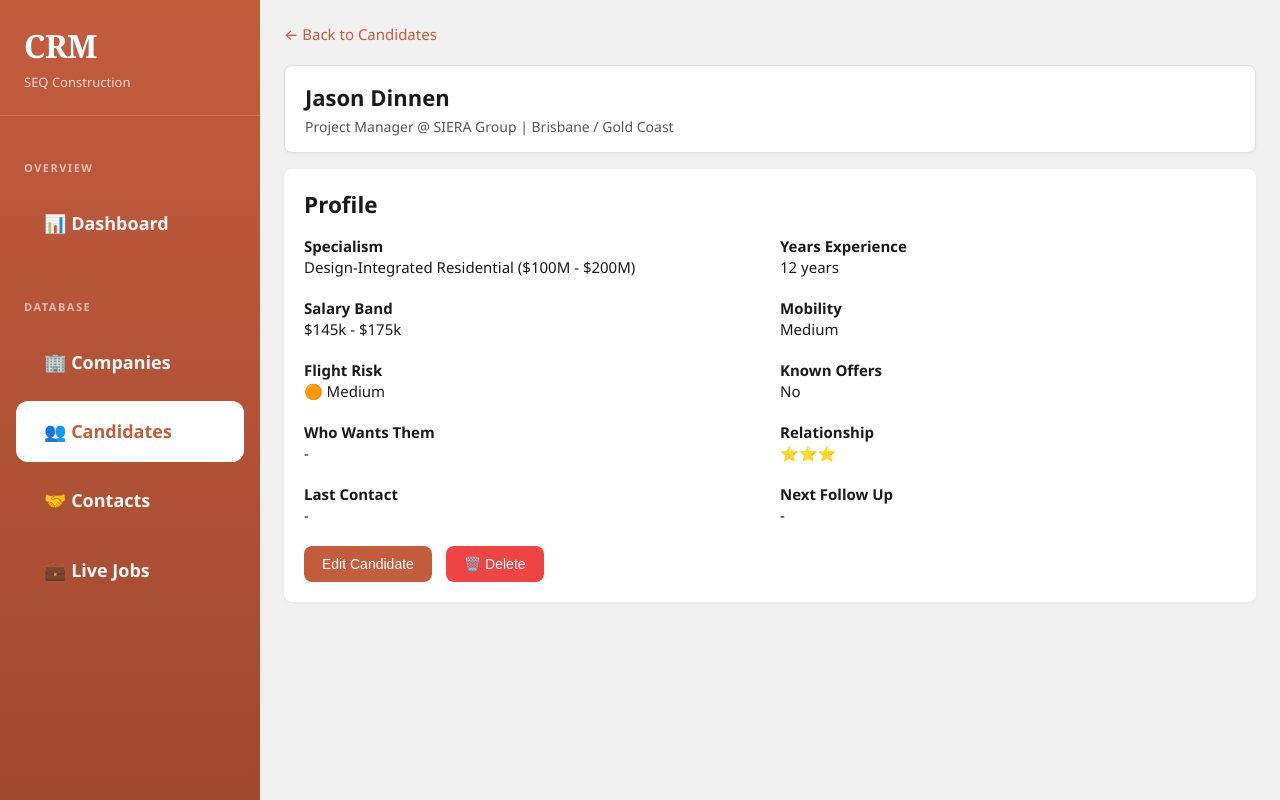
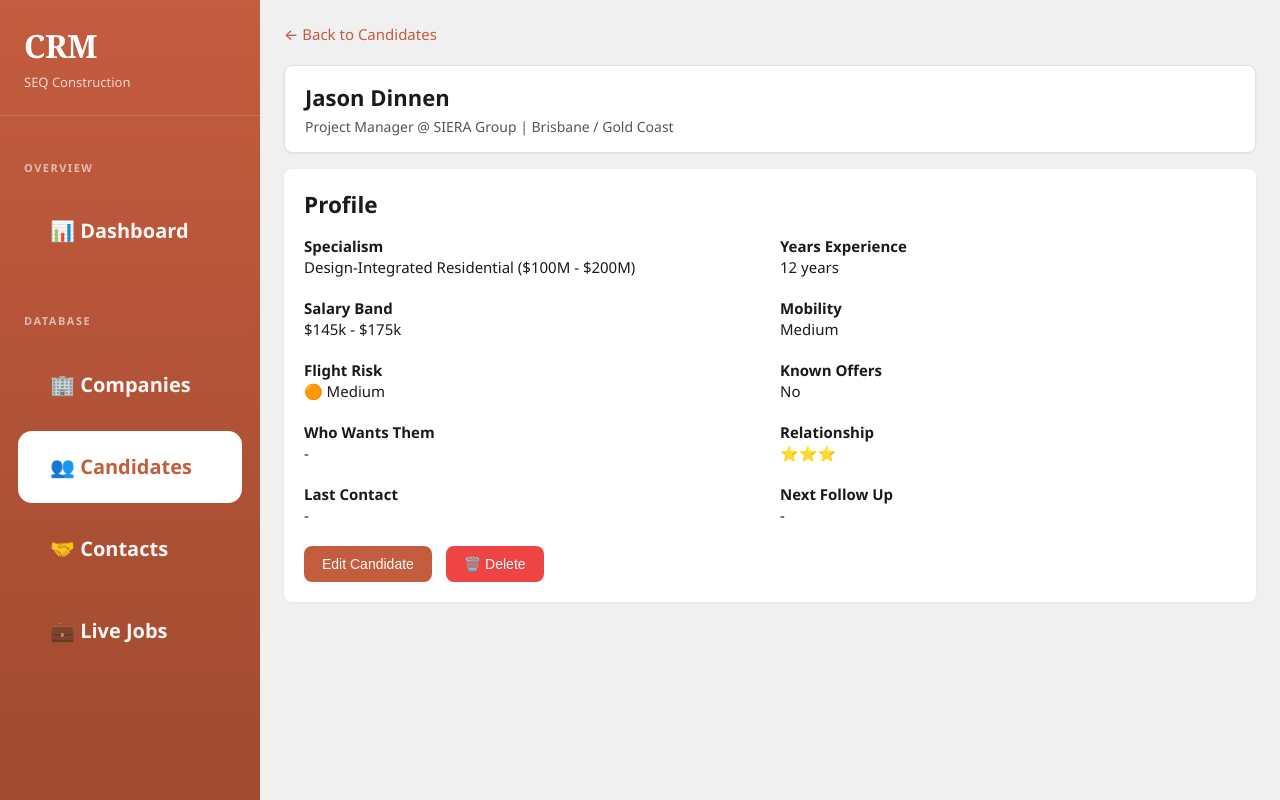
Before and after one commit to claudia-ai-bot/workspace, a Flask app: page /candidate/2 in a window 1280 px wide. Run offline with Flask 3, Linux system fonts and the light colour scheme; data comes from the database, SQL or seed files in the repository.

Commit message:
Much bigger sidebar buttons

```diff
--- a/seq-crm/templates/base.html
+++ b/seq-crm/templates/base.html
@@ -73,15 +73,15 @@ body {
 .sidebar a {
   display: flex;
   align-items: center;
-  gap: 16px;
-  margin: 8px 16px;
-  padding: 18px 28px;
+  gap: 18px;
+  margin: 10px 18px;
+  padding: 22px 32px;
   color: rgba(255,255,255,0.95);
   text-decoration: none;
-  font-size: 18px;
+  font-size: 20px;
   font-weight: 600;
   transition: all 0.2s;
-  border-radius: 12px;
+  border-radius: 14px;
   border: none;
 }
 
```
